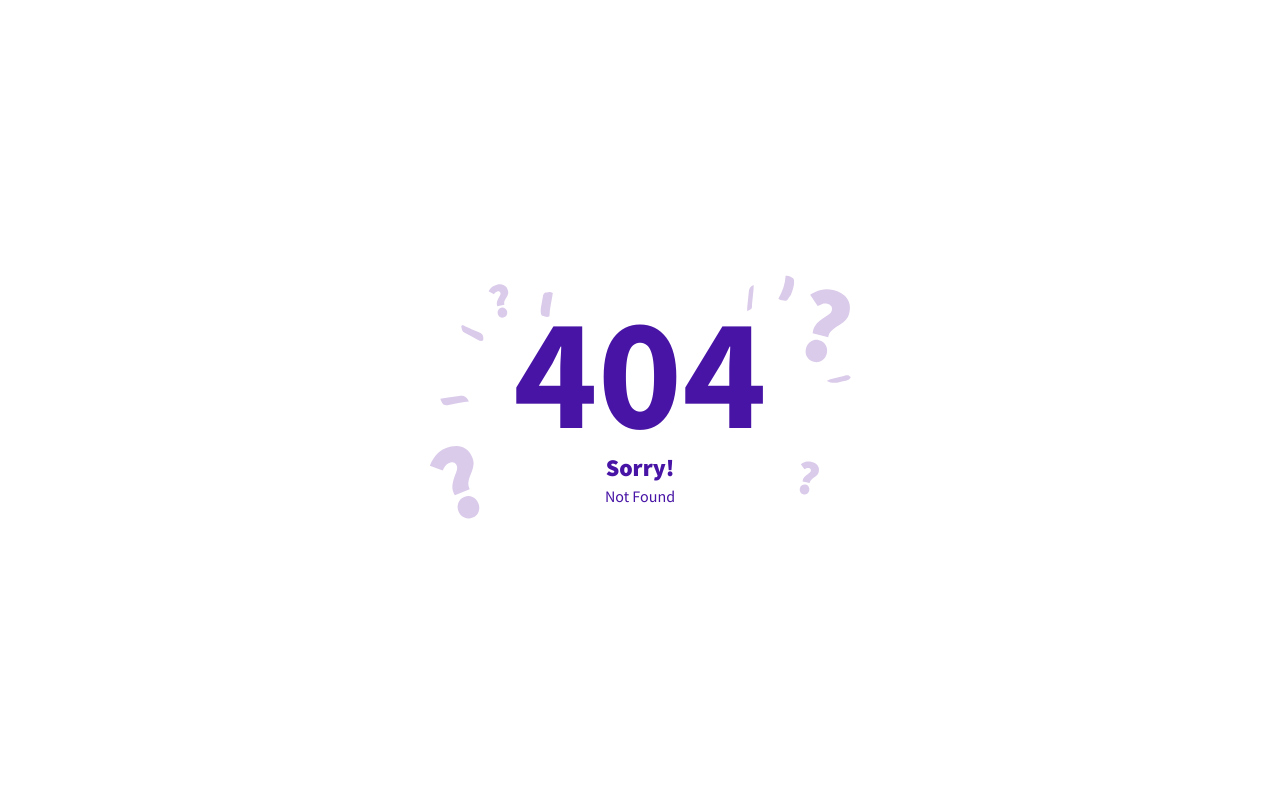
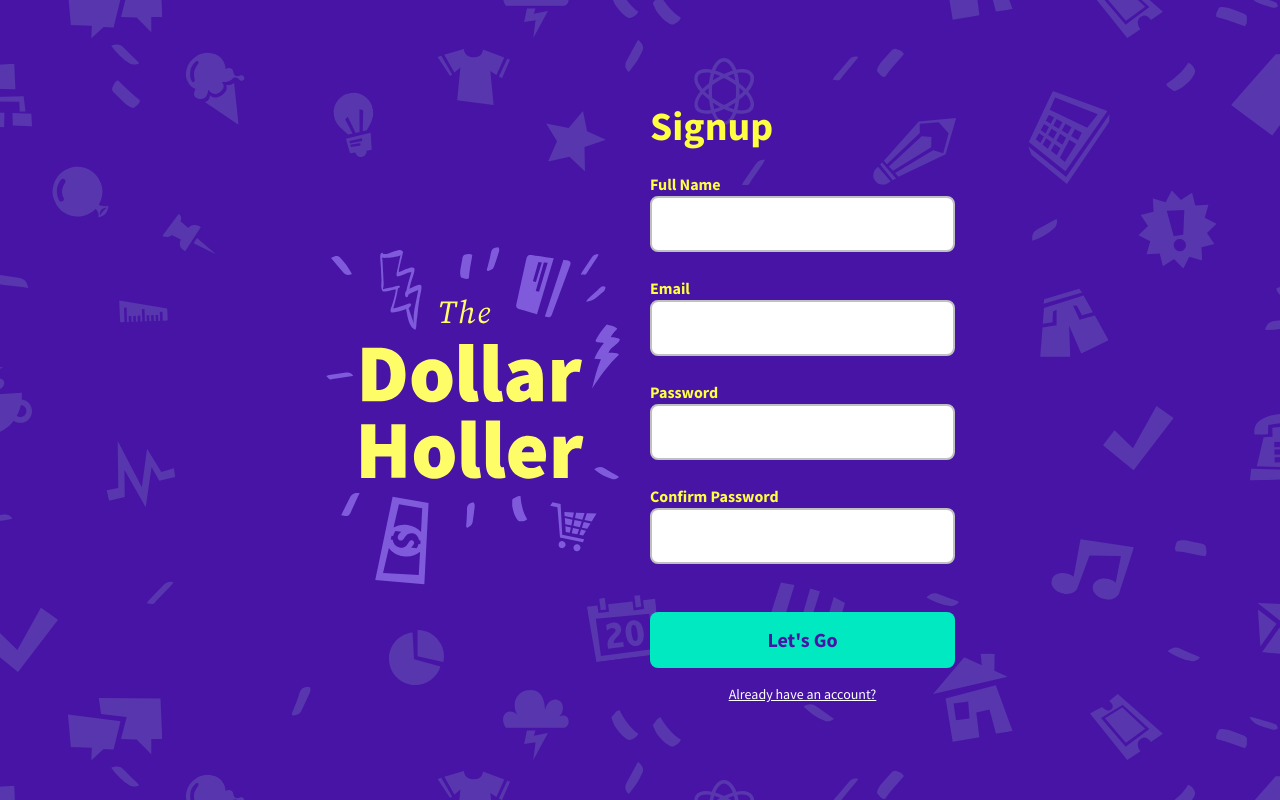
Before and after one commit to capnchill/invoicing-app, a SvelteKit app: page /signup in a window 1280 px wide. Before the commit this address had no page. Built offline with nearby package versions, Linux system fonts and the light colour scheme.

Commit message:
Created the pages, forgot password and reset password

```diff
--- a/src/app.css
+++ b/src/app.css
@@ -104,6 +104,14 @@
     .field {
         @apply mb-6
     }
+
+    .auth-heading {
+        @apply mb-4 text-[2.5rem] font-bold text-goldenFizz
+    }
+
+    .auth-button {
+        @apply mt-6 min-h-[3.5rem] w-full rounded-lg bg-robinEggBlue py-3 text-xl font-bold text-daisyBush transition-all duration-200 hover:-translate-y-1 hover:shadow-lg
+    }
 }
 
 @layer utilities {
--- /dev/null
+++ b/src/routes/(auth)/forgot-password/+page.svelte
@@ -0,0 +1,14 @@
+<h1 class="auth-heading">Forgot Password</h1>
+
+<form>
+	<div class="field">
+		<label for="email" class="text-goldenFizz">Email</label>
+		<input type="email" name="email" id="email" placeholder="Your Email" />
+	</div>
+
+	<button class="auth-button"> Send me a reset Email! </button>
+
+	<p class="mt-4 text-center text-sm text-white">
+		<a href="/login" class="underline hover:no-underline">Ready to Login?</a>
+	</p>
+</form>
--- a/src/routes/(auth)/login/+page.svelte
+++ b/src/routes/(auth)/login/+page.svelte
@@ -6,7 +6,7 @@
 		alertMessage = '';
 </script>
 
-<h1 class="mb-4 text-[2.5rem] font-bold text-goldenFizz">Login</h1>
+<h1 class="auth-heading">Login</h1>
 
 <form>
 	<Alert message={alertMessage} />
@@ -33,10 +33,7 @@
 	</div>
 
 	<div class="field">
-		<button
-			class="mt-6 min-h-[3.5rem] w-full rounded-lg bg-robinEggBlue py-3 text-xl font-bold text-daisyBush transition-all duration-200 hover:-translate-y-1 hover:shadow-lg"
-			type="submit">Login</button
-		>
+		<button class="auth-button" type="submit">Login</button>
 		<p class="mt-4 text-center text-sm text-white">
 			<a href="/signup" class="underline hover:no-underline"> Don't have an account yet? </a>
 		</p>
--- /dev/null
+++ b/src/routes/(auth)/reset-password/+page.svelte
@@ -0,0 +1,19 @@
+<h1 class="auth-heading">Reset Password</h1>
+
+<form>
+	<div class="field">
+		<label for="newPassword" class="text-goldenFizz">New Password</label>
+		<input type="password" name="newPassword" id="newPassword" />
+	</div>
+
+	<div class="field">
+		<label for="confirmPassword" class="text-goldenFizz">Confirm Password</label>
+		<input type="password" name="confirmPassword" id="confirmPassword" />
+	</div>
+
+	<button class="auth-button" type="submit"> Update my password</button>
+
+	<p class="mt-4 text-center text-sm text-white">
+		<a href="/login" class="underline hover:no-underline">I'm ready to login.</a>
+	</p>
+</form>
--- /dev/null
+++ b/src/routes/(auth)/signup/+page.svelte
@@ -0,0 +1,32 @@
+<script>
+</script>
+
+<h1 class="auth-heading">Signup</h1>
+
+<form>
+	<div class="field">
+		<label for="fullName" class="text-goldenFizz">Full Name</label>
+		<input type="text" name="fullName" id="fullName" required />
+	</div>
+
+	<div class="field">
+		<label for="email" class="text-goldenFizz">Email</label>
+		<input type="email" name="email" id="email" required />
+	</div>
+
+	<div class="field">
+		<label for="password" class="text-goldenFizz">Password</label>
+		<input type="password" name="password" id="password" required />
+	</div>
+
+	<div class="field">
+		<label for="confirmPassword" class="text-goldenFizz">Confirm Password</label>
+		<input type="password" name="confirmPassword" id="confirmPassword" required />
+	</div>
+
+	<button type="submit" class="auth-button"> Let's Go </button>
+
+	<p class="mt-4 text-center text-sm text-white">
+		<a href="/login" class="underline hover:no-underline">Already have an account?</a>
+	</p>
+</form>
```
